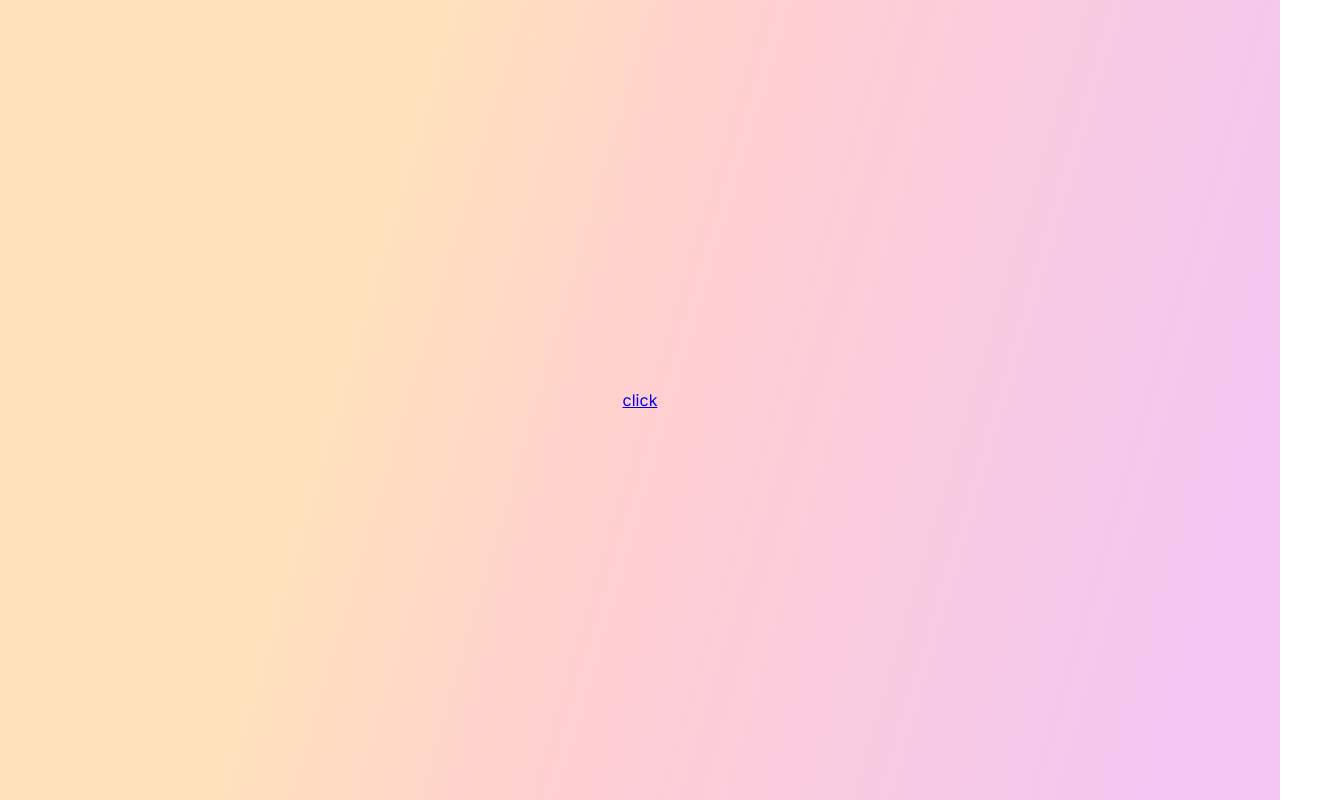
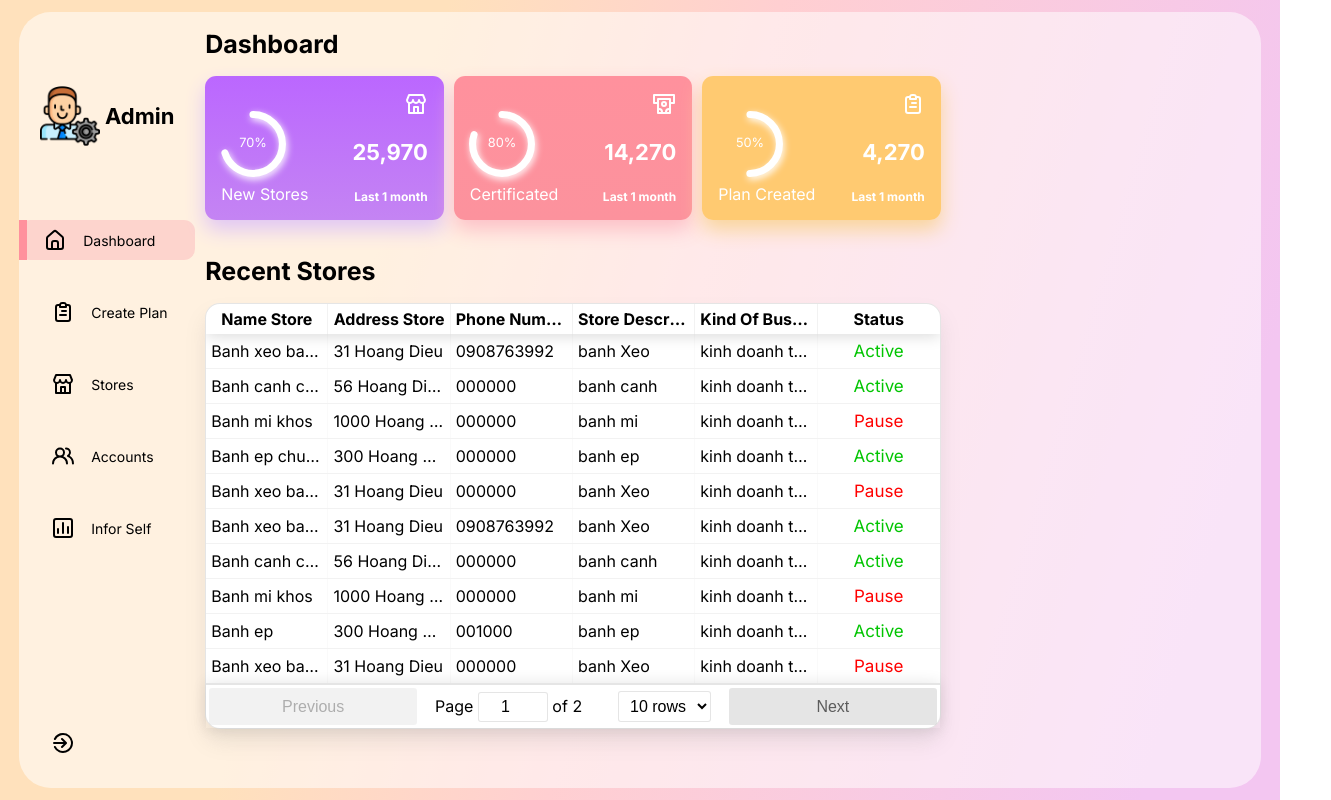
Before and after one commit to leminhduy1912/PBLfinal, a React (Create React App) app: page /adminDashboard in a window 1280 px wide. Before the commit this address had no page. Shown: the whole page, 1331 px wide, since content can reach past the window. Built offline with nearby package versions, Linux system fonts and the light colour scheme.

Commit message:
RouterAdmin

```diff
--- a/package.json
+++ b/package.json
@@ -41,6 +41,6 @@
     ]
   },
   "devDependencies": {
-    "react-router-dom": "^6.9.0"
+    "react-router-dom": "5.3.0"
   }
 }
--- a/src/App.js
+++ b/src/App.js
@@ -1,86 +1,40 @@
 
-import './App.css';
-import MainDash from './components/Sidebar/Maindash/MainDash';
 import { useEffect, useRef, useState } from 'react'
-import { Route,Routes } from 'react-router-dom';
-import { useNavigate } from 'react-router-dom';
 import {UilSignOutAlt} from "@iconscout/react-unicons"
 import { SidebarData } from './Data/Data';
 import React from 'react'
-import Logo from './photos/admin.png'
-import Table from './components/Table/Table';
-// const Login=()=>{
+import MainDash from './components/Sidebar/Maindash/MainDash';
+import Login from './components/Login/Login';
+import './App.css';
 
-//     return(
-//         <div className='Login'>
-//           <h1>Login</h1>
-//           <input type="text" placeholder='Username'/>
-//           <input type="text" placeholder='Password'/>
-//           <button>Log In</button>
-//           <p>Not a member ? <a
-//           >Sign Up</a></p>
-//         </div>
-//     )
-
-// }
-
-
-// const Sidebar= (props)=>{
-//     const [selected,setSelected] = useState(0)
-//    let contentCurrent;
-//    if(selected===0){
-//  contentCurrent= <MainDash/>
-//    }
-//    const component = [<MainDash/>]
-//     return (
-//         <div className='AppGlass'>
-//         <div>
-//         <div className="Sidebar">
-//             {/* {logo} */}
-//             <div className='logo'>
-//             <img src={Logo} alt="" />
-//             <span>{props.name}</span>
-//             </div>
-//         </div>
-
-//            {/* Menu */}
-
-//            <div className="menu">
-//              {SidebarData.map((item,index)=>{
-//                    return (
-//                     <div className={selected===index?'menuItem active':'menuItem'}
-//                     key={index}
-//                     onClick={()=>{setSelected(index)
-//                     }}
-//                     >
-//                            <item.icon/>
-//                            <span>{item.heading}</span>
-//                     </div>
-//                    )
-//              })}
-//              <div className='menuItem'>
-//                  <UilSignOutAlt/>
-//              </div>
-//            </div>
-//       </div>
-//      {/* < MainDash/> */}
-//      <div>{contentCurrent}</div>;
-//       </div>
-//     )
-// }
+import {
+  BrowserRouter,
+  Switch,
+  Route,
+  Link
+} from "react-router-dom";
+import Sidebar from './components/Sidebar/Sidebar';
 
 function App() {
+//   const [logInSuccess,setLogInSuccess] = useState(true)
+//  return (
+//   <div className='App'>
+// {logInSuccess&&<Sidebar/>}
+//   </div>
+//  )
 
- return (
-  <div className='App'>
-    <a href='/'>click</a>
-  <Routes>
-  <Route path='/' element={Table}/>
-  </Routes>
+  return (
+    <BrowserRouter>
+    <div className='App'>
+     <Switch>
+      <Route exact path='/' > <Login/> </Route>
+      <Route path='/adminDashboard'> <Sidebar/></Route>
+     </Switch>
 
-   </div>
+  </div>
+  </BrowserRouter>
+  )
 
- )
 }
 
 export default App;
--- a/src/components/Login/Login.css
+++ b/src/components/Login/Login.css
@@ -0,0 +1,40 @@
+.Login{
+    width: 40%;
+    height: 60vh;
+    display: flex;
+    flex-direction: column;
+    align-items: center;
+    justify-content: space-around;
+    background-color: white;
+    border-radius: 16px;
+  }
+  .Login>input{
+    width: 60%;
+    height: 30px;
+    padding: 7px;
+    border: 1px solid black;
+    border-radius: 10px;
+  }
+  input:focus{
+    outline-color: #C484F3;
+  }
+  .Login>a{
+    width: 63%;
+    height: 40px;
+    border-radius: 10px;
+    background-color: #f3c6f1;
+    border: none;
+    cursor: pointer;
+    font-weight: bold;
+    text-align: center;
+    text-decoration: none;
+    color: black;
+    line-height: 40px;
+  }
+  .Login>p>a{
+    color: #f3c6f1;
+  }
+  .Login>p>a:hover{
+    text-decoration: underline;
+    cursor: pointer;
+  }
--- a/src/components/Login/Login.jsx
+++ b/src/components/Login/Login.jsx
@@ -0,0 +1,43 @@
+import React, { useState } from "react"
+import { Redirect, useHistory } from 'react-router-dom';
+import {
+    BrowserRouter as Router,
+    Switch,
+    Route,
+    Link
+  } from "react-router-dom";
+import Sidebar from "../Sidebar/Sidebar";
+import Table from "../Table/Table";
+import "./Login.css"
+
+const Login=()=>{
+    const history = useHistory()
+   const [username,setUsername] = useState('');
+   const [password,setPassword] = useState('');
+   const [role,setRole]= useState('Admin')
+   const handleLogIn = (e)=>{
+    e.preventDefault();
+    if (role==='Admin'){
+       history.replace('/adminDashboard')
+       {console.log("a");}
+    }
+   }
+    return(
+        <div className='Login'>
+          <h1>Login</h1>
+          <input type="text" placeholder='Username'
+          onChange={(e)=>{setUsername(e.target.value)}}
+          />
+          <input type="text" placeholder='Password'
+          onChange={(e)=>{setPassword(e.target.value)}}
+          />
+          <a href="/dashboard"
+          onClick={(e)=>handleLogIn(e)}
+          >Log In</a>
+          <p>Not a member ? <a
+          >Sign Up</a></p>
+        </div>
+    )
+
+}
+export default Login
--- /dev/null
+++ b/src/components/Sidebar/Sidebar.css
@@ -0,0 +1,75 @@
+:root {
+    --yellow: linear-gradient(180deg, #F8D49A -146.42%, #FAD79D -46.42%);
+    --orange: #fca61f;
+    --black: #242d49;
+    --gray: #788097;
+    --purple: linear-gradient(180deg, #BB67FF 0%, #C484F3 100%);
+    --pink: #FF919D;
+    --glass: rgba(255, 255, 255, 0.54);
+    --boxShadow: 0px 19px 60px rgb(0 0 0 8%);
+    --smboxShadow: -79px 51px 60px rgba(0, 0, 0, 0.08);
+    --activeItem: #f799a354;
+  }
+
+.Sidebar{
+    display: flex;
+    flex-direction: column;
+    position: relative;
+    padding-top: 4rem;
+    transition: all ;
+
+}
+
+.logo{
+    display: flex;
+    height: 5rem;
+
+    font-weight: bold;
+    font-size: 22px;
+    justify-content: center;
+    align-items: center;
+}
+.logo>img{
+    width: 60px;
+    height: 60px;
+}
+.logo>span {
+    padding-left: 5px;
+}
+
+.menu{
+    margin-top: 4rem;
+    display: flex;
+    flex-direction: column;
+    gap: 2rem;
+}
+.menuItem{
+    display: flex;
+    align-items: center;
+    gap: 1rem;
+    position: relative;
+    height: 2.5rem;
+    margin-left: 2rem;
+    font-size: 14px;
+    transition: all 300ms ease;
+    border-radius: 0.7rem;
+}
+.menuItem:hover{
+    cursor: pointer;
+}
+.active{
+    background-color: var(--activeItem) ;
+    margin-left: 0;
+}
+.active::before{
+    content: '';
+    width: 8px;
+    height: 100%;
+    background-color: var(--pink);
+}
+
+.menu .menuItem:last-child{
+    position: absolute;
+    bottom: 2.3rem;
+    width: 100%;
+}
--- /dev/null
+++ b/src/components/Sidebar/Sidebar.jsx
@@ -0,0 +1,57 @@
+import './Sidebar.css'
+import { useState } from 'react'
+import Logo from "../../photos/admin.png"
+ import { SidebarData } from '../../Data/Data'
+import {UilSignOutAlt} from "@iconscout/react-unicons"
+import React from 'react'
+import MainDash from './Maindash/MainDash'
+import StoreInfor from './StoresInfor/StoreInfor'
+const Sidebar= ()=>{
+    const [selected,setSelected] = useState(0);
+    let tab;
+    if(selected===0){
+        {tab = <MainDash/>}
+ }
+ if(selected===2){
+    tab= <StoreInfor/>
+ }
+    return (
+    <div  className='AppGlass'>
+        <div>
+        <div className="Sidebar">
+            {/* {logo} */}
+            <div className='logo'>
+            <img src={Logo} alt="" />
+            <span>Admin</span>
+            </div>
+        </div>
+
+           {/* Menu */}
+
+           <div className="menu">
+             {SidebarData.map((item,index)=>{
+                   return (
+                    <div className={selected===index?'menuItem active':'menuItem'}
+                    key={index}
+                    onClick={()=>setSelected(index)}
+                    >
+                           <item.icon/>
+                           <span>{item.heading}</span>
+                    </div>
+                   )
+             })}
+
+
+             <div className='menuItem'>
+                 <UilSignOutAlt/>
+             </div>
+           </div>
+      </div>
+
+
+{ tab}
+
+      </div>
+    )
+}
+export default Sidebar
--- /dev/null
+++ b/src/components/Sidebar/StoresInfor/StoreInfor.jsx
@@ -0,0 +1,9 @@
+import React from 'react'
+
+const StoreInfor = () => {
+  return (
+    <div>StoreInfor</div>
+  )
+}
+
+export default StoreInfor
--- a/src/index.js
+++ b/src/index.js
@@ -1,16 +1,12 @@
 import React from 'react';
 import ReactDOM from 'react-dom/client';
-import { BrowserRouter} from 'react-router-dom';
 import './index.css';
 import App from './App';
 import reportWebVitals from './reportWebVitals';
-
 const root = ReactDOM.createRoot(document.getElementById('root'));
 root.render(
   <React.StrictMode>
-    <BrowserRouter>
-    <App />
-    </BrowserRouter>
+<App/>
   </React.StrictMode>
 );
 
```
Also changed, not shown: src/components/Sidebar/StoresInfor/StoreInfor.css (added), 1 other file (tests, documents, lock files or other folders).
